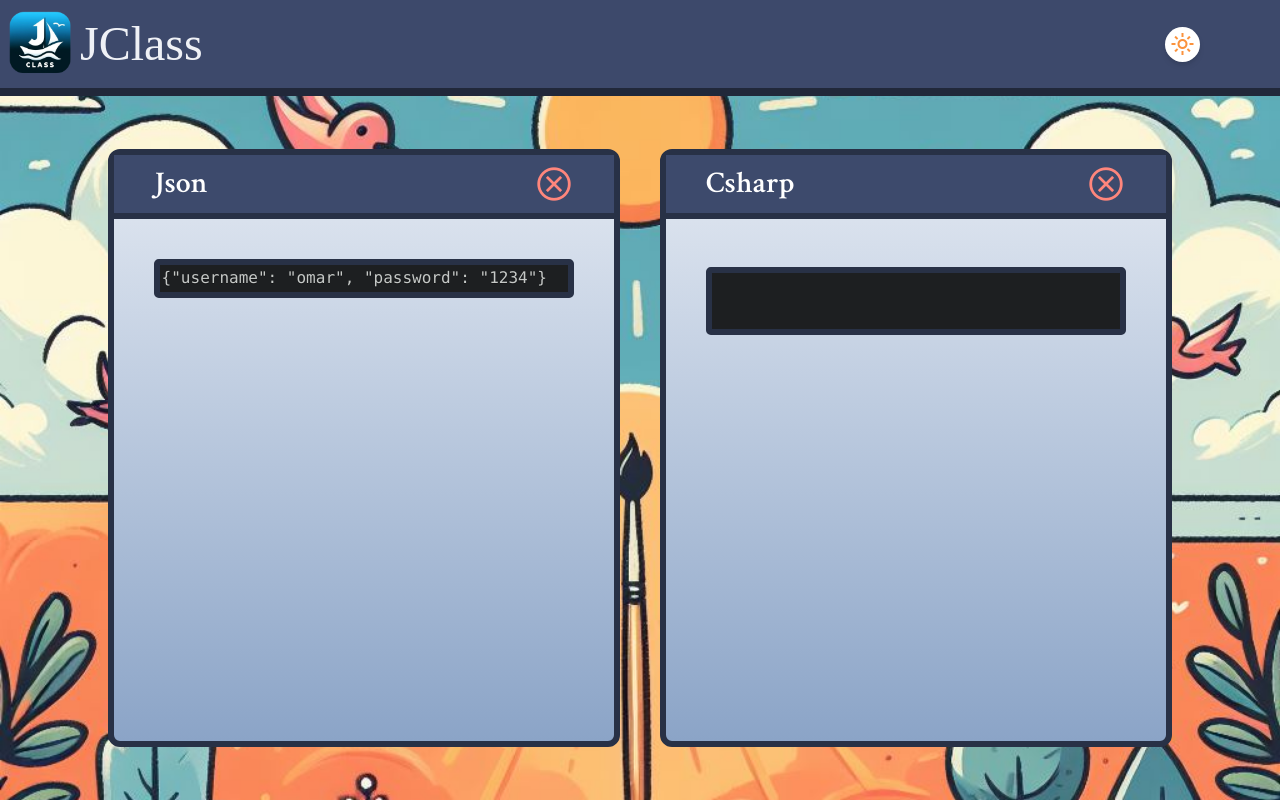
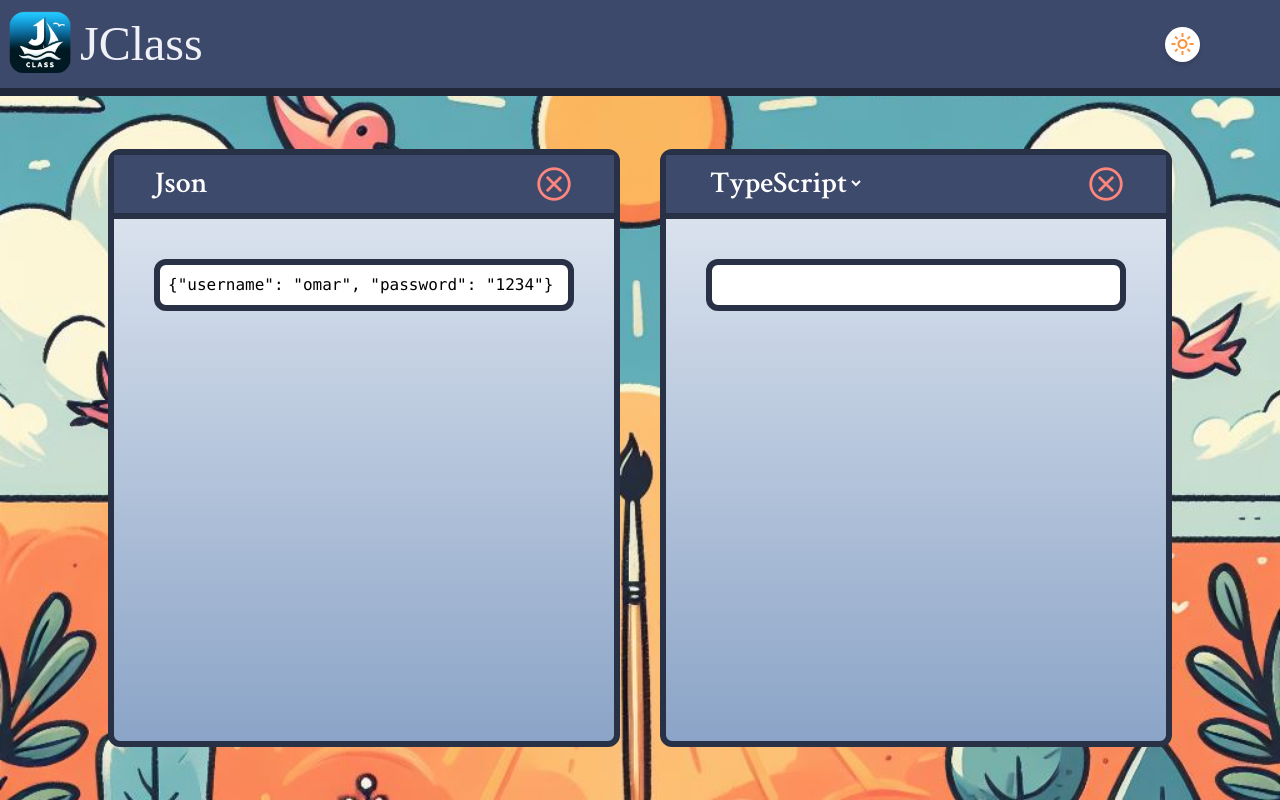
Before and after one commit to omarfawzy1/j-class, a Vue app: page / in a window 1280 px wide. Built offline with nearby package versions, Linux system fonts and the light colour scheme; a web font is replaced by a local one.

Commit message:
add typescript

```diff
--- a/src/components/ConverterPage.vue
+++ b/src/components/ConverterPage.vue
@@ -14,7 +14,12 @@
         </div>
         <div class="flex flex-col  w-[40%] min-h-[85%] bg-gradient-to-t from-[#8BA4C7] to-[#E3E9F2] dark:from-[#454444] dark:to-[#454444] transition-all duration-500 border-[#283146] border-[6px] rounded-xl">
           <nav class="h-16 bg-[#3D4A6C] dark:bg-[#332D2D] transition-colors duration-500 border-[#283146] border-b-[6px] flex justify-between px-10 items-center">
-            <h2 class="font-['Crimson_Text'] font-semibold text-3xl"> Csharp </h2>
+            <select @change="onConverterChange" v-model="selectedOutputLang" class="font-['Crimson_Text'] font-semibold text-3xl bg-[#3D4A6C]">
+              <option class="bg-opacity-0" v-for="option in outputLangOptions" v-bind:value="option.value" v-bind:key="option.value" >
+                {{ option.text }}
+              </option>
+            </select>
+
             <button  class="material-symbols-outlined text-[2.5rem] text-[#FF867C]">
               cancel
             </button>
@@ -33,6 +38,7 @@
 <script>
 import handlers from "../intermediate-handlers/handlers"
 import csharpTransformer from "../out-languages/csharp"
+import typescriptTransformer from "../out-languages/typescript"
 import Prism from 'prismjs';
 import 'prismjs/components/prism-json';
 import 'prismjs/components/prism-csharp';
@@ -51,7 +57,12 @@ export default {
       jsonFormatValidationStack: [],
       isValid : true,
       code: "",
-      inputEditor : `{"username": "omar", "password": "1234"}`
+      inputEditor : `{"username": "omar", "password": "1234"}`,
+      outputLangOptions: [
+        {value: 0, text:"TypeScript", converter: typescriptTransformer},
+        {value: 1, text:"Csharp", converter: csharpTransformer}
+      ],
+      selectedOutputLang: 0
     };
   },
   mounted() {
@@ -85,14 +96,21 @@ export default {
     onInputBlur(){
       Prism.highlightElement(document.getElementById("input-editor"))
     },
+    onConverterChange(){
+      var editor = document.getElementById('input-editor');
+      var text = editor.innerText;
+
+      if(this.ValidJson(text)){
+        this.ConvertToSelectedLanguage(text)
+      }
+    },
     onStart() {
       var editor = document.getElementById('input-editor');
-
+      // this.selectedOutputLang = this.outputLangOptions[0]
+      console.log(this.selectedOutputLang);
       editor.addEventListener("paste", function(e) {
           // cancel paste
           e.preventDefault();
-
-          // get text representation of clipboard
           var text = (e.originalEvent || e).clipboardData.getData('text/plain');
 
           // insert text manually
@@ -112,7 +130,7 @@ export default {
 
 
         if(this.ValidJson(text)){
-          this.ConvertToCSharp(text)
+          this.ConvertToTypescript(text)
         }
 
       });
@@ -155,6 +173,31 @@ export default {
       console.log(this.code)
 
     },
+    ConvertToSelectedLanguage(jsonString){
+      var result = this.ConvertToIntermediate(jsonString)
+      console.log(this.selectedOutputLang);
+      let converter = this.outputLangOptions.find(x => x.value == this.selectedOutputLang).converter
+
+      this.code = converter(result, "SomeClass")
+
+      let out = document.getElementById("output-editor")
+      out.innerHTML = this.code
+      Prism.highlightElement(out)
+      console.log(this.code)
+
+    },
+    ConvertToTypescript(jsonString){
+      console.log("Converting to typescript" + jsonString)
+      var result = this.ConvertToIntermediate(jsonString)
+
+      this.code = typescriptTransformer(result, "SomeClass")
+
+      let out = document.getElementById("output-editor")
+      out.innerHTML = this.code
+      Prism.highlightElement(out)
+      console.log(this.code)
+
+    },
     clearInput(){
       this.inputEditor = ""
     },
@@ -164,148 +207,5 @@ export default {
 
 <!-- Add "scoped" attribute to limit CSS to this component only -->
 <style scoped>
-/**
- * atom-dark theme for `prism.js`
- * Based on Atom's `atom-dark` theme: https://github.com/atom/atom-dark-syntax
- * @author Joe Gibson (@gibsjose)
- */
-
- code[class*="language-"],
-pre[class*="language-"] {
-	color: #c5c8c6;
-	text-shadow: 0 1px rgba(0, 0, 0, 0.3);
-	font-family: Inconsolata, Monaco, Consolas, 'Courier New', Courier, monospace;
-	direction: ltr;
-	text-align: left;
-	white-space: pre;
-	word-spacing: normal;
-	word-break: normal;
-	line-height: 1.5;
-
-	-moz-tab-size: 4;
-	-o-tab-size: 4;
-	tab-size: 4;
-
-	-webkit-hyphens: none;
-	-moz-hyphens: none;
-	-ms-hyphens: none;
-	hyphens: none;
-}
-
-/* Code blocks */
-pre[class*="language-"] {
-	padding: 1em;
-	margin: .5em 0;
-	overflow: auto;
-	border-radius: 0.3em;
-}
-
-:not(pre) > code[class*="language-"],
-pre[class*="language-"] {
-	background: #1d1f21;
-}
-
-/* Inline code */
-:not(pre) > code[class*="language-"] {
-	padding: .1em;
-	border-radius: .3em;
-}
-
-.token.comment,
-.token.prolog,
-.token.doctype,
-.token.cdata {
-	color: #7C7C7C;
-}
-
-.token.punctuation {
-	color: #c5c8c6;
-}
-
-.namespace {
-	opacity: .7;
-}
-
-.token.property,
-.token.keyword,
-.token.tag {
-	color: #96CBFE;
-}
-
-.token.class-name {
-	color: #FFFFB6;
-	text-decoration: underline;
-}
-
-.token.boolean,
-.token.constant {
-	color: #99CC99;
-}
-
-.token.symbol,
-.token.deleted {
-	color: #f92672;
-}
-
-.token.number {
-	color: #FF73FD;
-}
-
-.token.selector,
-.token.attr-name,
-.token.string,
-.token.char,
-.token.builtin,
-.token.inserted {
-	color: #A8FF60;
-}
-
-.token.variable {
-	color: #C6C5FE;
-}
-
-.token.operator {
-	color: #EDEDED;
-}
-
-.token.entity {
-	color: #FFFFB6;
-	cursor: help;
-}
-
-.token.url {
-	color: #96CBFE;
-}
-
-.language-css .token.string,
-.style .token.string {
-	color: #87C38A;
-}
-
-.token.atrule,
-.token.attr-value {
-	color: #F9EE98;
-}
-
-.token.function {
-	color: #DAD085;
-}
-
-.token.regex {
-	color: #E9C062;
-}
-
-.token.important {
-	color: #fd971f;
-}
-
-.token.important,
-.token.bold {
-	font-weight: bold;
-}
-
-.token.italic {
-	font-style: italic;
-}
 
 </style>
--- a/src/main.js
+++ b/src/main.js
@@ -2,4 +2,6 @@ import { createApp } from 'vue'
 import App from './App.vue'
 import './assets/styles.css'
 
+
+
 createApp(App).mount('#app')
--- a/src/out-languages/typescript.js
+++ b/src/out-languages/typescript.js
@@ -1,28 +1,35 @@
-function capitalizeFirstLetter(string) {
-    return string.charAt(0).toUpperCase() + string.slice(1);
-}
 
 function transform(intermediate, className){
     var code = ""
     const mappings = {
         "String": "string",
-        "Double": "double",
-        "Int": "int",
-        "DateOnly":"DateOnly",
-        "DateTime":"DateTime",
-        "Float":"float",
-        "Boolean" : "bool",
-        "Object" : "dynamic"
+        "Double": "number",
+        "Int": "number",
+        "Long":"number",
+        "DateOnly":"Date",
+        "DateTime":"Date",
+        "Float":"number",
+        "Boolean" : "boolean",
+        "Object" : "any",
     }
 
 
 
     for(const item of intermediate){
-        code += `\n\tpublic ${mappings[item.type]} ${capitalizeFirstLetter(item.key)} { get; set; }`
+        if(item.type.type == "Array"){
+            code += `,\n\t ${item.key}: ${mappings[item.type.innerType]}[]`
+        }
+        else if(item.type.type == "List"){
+            code += `,\n\t ${item.key}: List<${mappings[item.type.innerType]}>:`
+        }
+        else{
+
+            code += `,\n\t ${item.key}: ${mappings[item.type.type]}`
+        }
     }
 
 
-    return `public class ${className} { ${code} \n}`
+    return `interface ${className} { ${code.substring(1)} \n}`
 }
 
 export default transform
```
